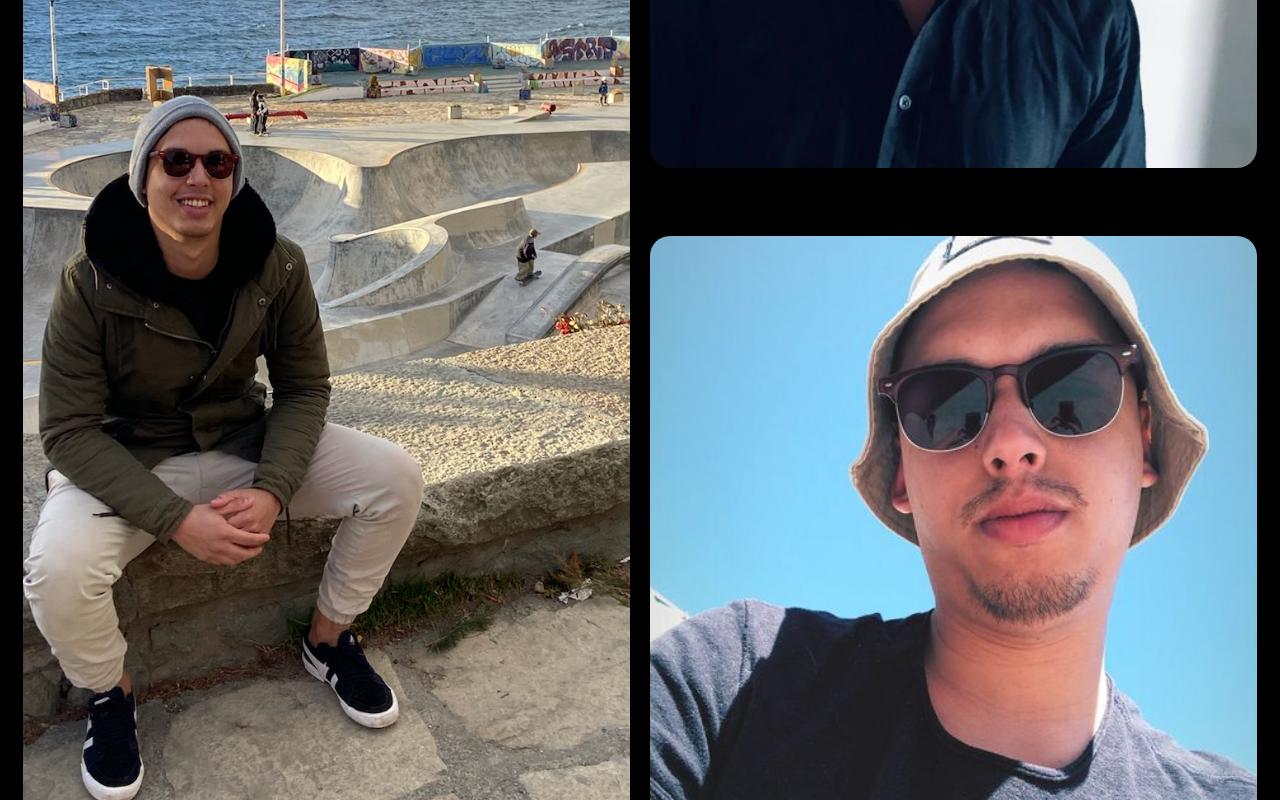
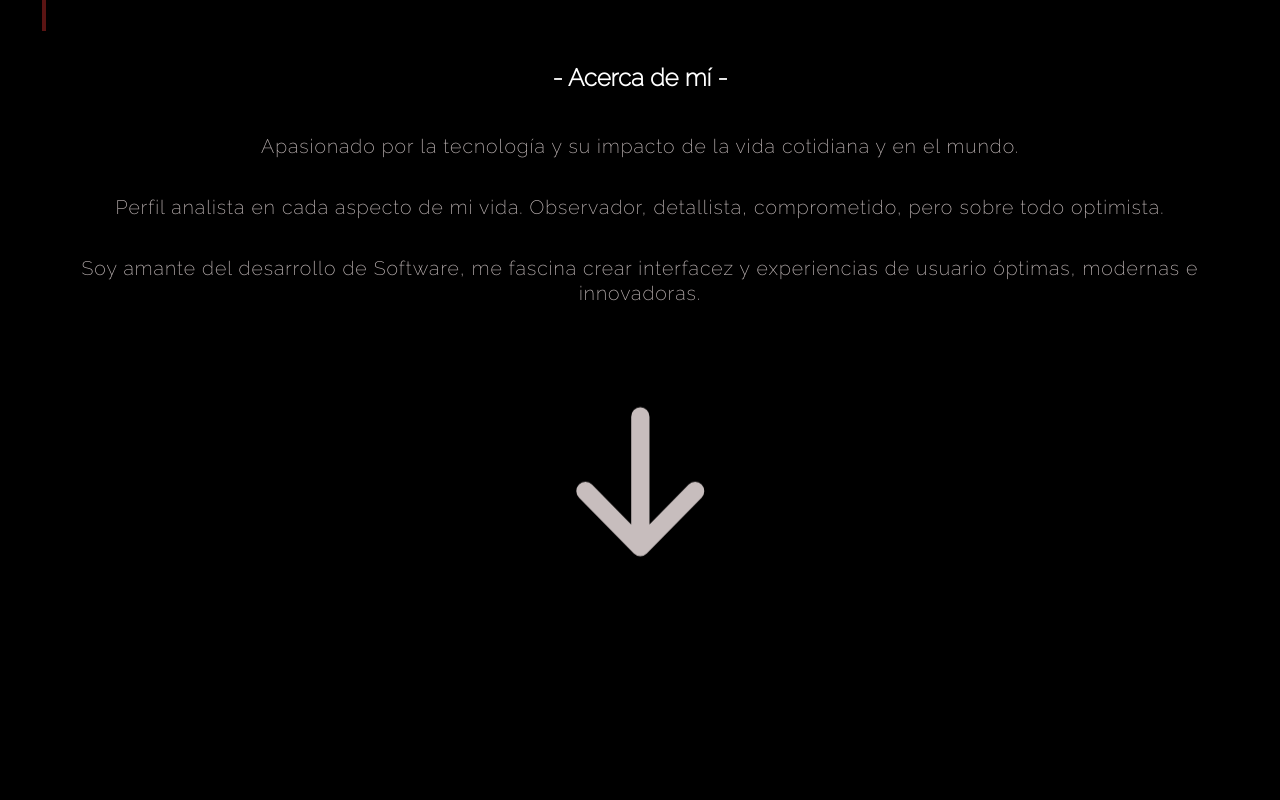
Before and after one commit to ignaarguello/Briefcase-Portfolio, a React (Create React App) app: page / in a window 1280 px wide. Shown: the part 840-1640 px from the top of the page. After the commit the page ends 1442 px from the top, so only its background shows below. Built offline with nearby package versions, Linux system fonts and the light colour scheme.

Commit message:
Iconos y mejoras en info mia

```diff
--- a/package.json
+++ b/package.json
@@ -9,6 +9,7 @@
     "animate.css": "^4.1.1",
     "react": "^18.2.0",
     "react-dom": "^18.2.0",
+    "react-icons": "^4.7.1",
     "react-router-dom": "^6.8.0",
     "react-scripts": "5.0.1",
     "web-vitals": "^2.1.4"
--- a/src/components/InfoMia/InfoMia.css
+++ b/src/components/InfoMia/InfoMia.css
@@ -8,10 +8,22 @@
         font-family: var(--fontRaleway);
         padding: 10px;
         text-align: center;
-        font-size: 19px;
+        font-size: 19.5px;
         letter-spacing: 1px;
         line-height: 25px;
         margin: 1rem 0;
-        color: rgb(143, 140, 140);
+        color: rgb(199, 189, 189);
+    }
+
+    #container-flecha__infoMia{
+        display: flex;
+        justify-content: center;
+        margin-top: 5rem;
+    }
+
+    #flecha-abajo{
+        height: 90%;
+        width: 15%;
+        color: rgb(199, 189, 189);
     }
 }
--- a/src/components/InfoMia/InfoMia.jsx
+++ b/src/components/InfoMia/InfoMia.jsx
@@ -1,5 +1,6 @@
 import React from 'react'
 import './InfoMia.css'
+import { HiArrowDown } from "react-icons/hi";
 
 export default function InfoMia() {
     return (
@@ -16,6 +17,9 @@ export default function InfoMia() {
                 Soy amante del desarrollo de Software, me fascina crear interfacez
                 y experiencias de usuario óptimas, modernas e innovadoras.
             </p>
+            <div id='container-flecha__infoMia'>
+                <HiArrowDown id='flecha-abajo' className='animate__animated animate__bounce animate__slower animate__infinite' />
+            </div>
         </div>
     )
 }
--- a/src/components/PhotosGrid/PhotosGrid.css
+++ b/src/components/PhotosGrid/PhotosGrid.css
@@ -3,6 +3,7 @@
     margin: 2rem 0;
     display: grid;
     grid-template-columns: 1fr 1fr;
+    grid-template-rows: 60vh;
     gap: 20px;
     padding: 1rem;
   }
--- a/src/pages/Home/Home.jsx
+++ b/src/pages/Home/Home.jsx
@@ -11,7 +11,7 @@ export default function Home() {
       <div id='container-grid-titulos__home'>
         <div id='container-titulos__home'>
           <h2 id='titulo-ignacio__home'>_Argüello Ignacio</h2>
-          <h4 id='titulo-fullstack__home'>Full Stack Developer MERN - Mobile and Web</h4>
+          <h4 id='titulo-fullstack__home'>Full Stack Developer MERN - Web and Mobile</h4>
         </div>
         <PhotosGrid />
       </div>
```
Also changed, not shown: 1 other file (tests, documents, lock files or other folders).
